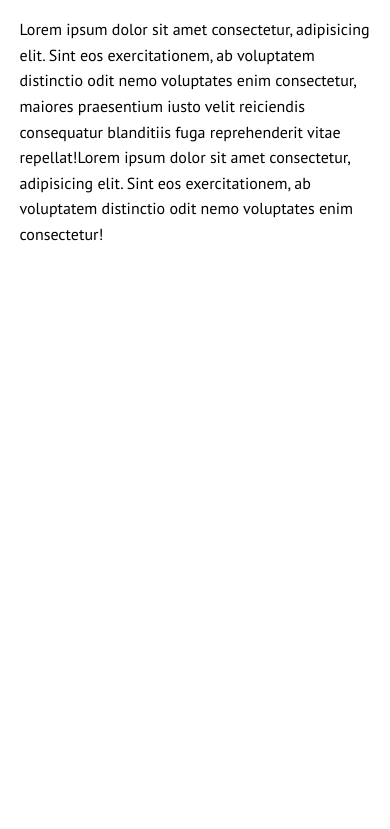
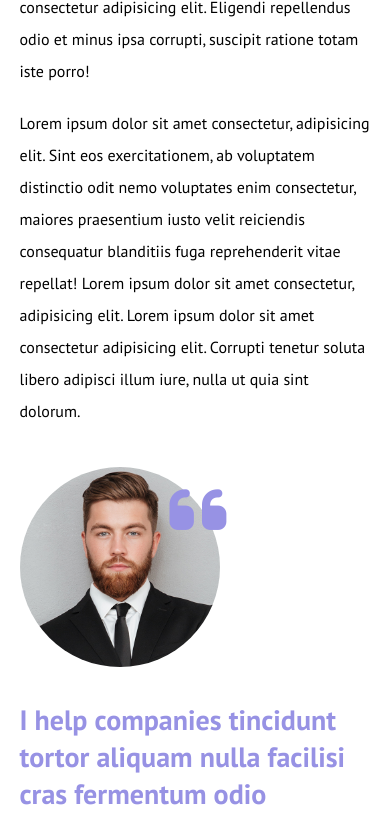
Before and after one commit to rpsobolewski/htmlcss-responsive-layout, a plain HTML site: page index.html in a window 390 px wide. Shown: the part 7639-8468 px from the top of the page. Before the commit the page ends 7887 px from the top, so only its background shows below. Drawn offline with Linux system fonts and the light colour scheme.

Commit message:
about section
completed about section and made it responsive

```diff
--- a/css/style.css
+++ b/css/style.css
@@ -199,15 +199,41 @@ a {
 /*benefits*/
 
 /*about*/
-.about_text h2{
+.about{
+    display: flex;
+    flex-direction: column;
+    margin-bottom: 50px;
+}
+.about_text h1{
     font-size: 40px;
     margin: 30px 0;
     color: #9792E4;
 }
 .about_text p{
-    line-height: 1.6;
+    line-height: 2;
 
 
+}
+.about_img h2{
+    font-size: 28px;
+    margin: 30px 0;
+    color: #9792E4;
+}
+.about_img{
+    position: relative;
+    margin-top: 20px;
+
+}
+
+.about_img .fa-quote-left{
+    position: absolute;
+    color: #9792E4;
+    font-size: 65px;
+    left: 150px;
+    top: 30px;
+}
+.about_img .testimonial{
+    width: 200px;
 }
 /*about*/
 
@@ -268,6 +294,11 @@ a {
 
 }
 
+.linkedin_btn{
+    background-color: #9792E4;
+    padding: 10px 20px;
+    border-radius: 20px;
+}
 /*btn*/
 
 
@@ -322,6 +353,18 @@ a {
         flex-wrap: wrap;
     }
     /*benefits*/
+    /*about*/
+    .about{
+        flex-direction: row;
+    }
+    .about_img{
+        margin-left: 20px;
+        max-width: 230px;
+        min-width: 30%;
+    }
+
+    /*about*/
+
 
 
 }
--- a/index.html
+++ b/index.html
@@ -264,28 +264,43 @@
                 </div>
             </div>
 
-            <div class="about container">
+            <div class="about container"><!--5 section-->
                 <div class="about_text">
-                    <h2>About us</h2>
+                    <h1>About us</h1>
                     <p>Lorem ipsum dolor sit amet consectetur, adipisicing elit.
                         Sint eos exercitationem, ab voluptatem distinctio odit
                         nemo voluptates enim consectetur, maiores praesentium
                         iusto velit reiciendis consequatur blanditiis fuga
-                        reprehenderit vitae repellat!Lorem ipsum dolor sit amet
-                        consectetur, adipisicing elit.
-                        Sint eos exercitationem, ab voluptatem distinctio odit
-                        nemo voluptates enim consectetur!</p>
-                        <br>
+                        reprehenderit vitae repellat! Lorem ipsum dolor sit amet
+                        consectetur, adipisicing elit. Lorem ipsum dolor sit
+                        amet, consectetur adipisicing elit. Eligendi repellendus
+                        odio et minus ipsa corrupti, suscipit ratione totam iste
+                        porro!</p>
+                    <br>
                     <p>Lorem ipsum dolor sit amet consectetur, adipisicing elit.
                         Sint eos exercitationem, ab voluptatem distinctio odit
                         nemo voluptates enim consectetur, maiores praesentium
                         iusto velit reiciendis consequatur blanditiis fuga
-                        reprehenderit vitae repellat!Lorem ipsum dolor sit amet
-                        consectetur, adipisicing elit.
-                        Sint eos exercitationem, ab voluptatem distinctio odit
-                        nemo voluptates enim consectetur!</p>
+                        reprehenderit vitae repellat! Lorem ipsum dolor sit amet
+                        consectetur, adipisicing elit. Lorem ipsum dolor sit
+                        amet consectetur adipisicing elit. Corrupti tenetur
+                        soluta libero adipisci illum iure, nulla ut quia sint
+                        dolorum.</p>
+                </div>
+                <div class="about_img">
+
+                    <img class="testimonial "
+                        src="./img/about.jpg"
+                        alt="man in suit">
+
+                    <h2>I help companies tincidunt tortor aliquam nulla facilisi
+                        cras fermentum odio</h2>
+                    <i class="fa-solid fa-quote-left"></i>
+                    <a class="linkedin_btn" href="#"><i class="fa-brands fa-linkedin"></i> Find me on linkedin</a>
                 </div>
             </div>
+
+            <div class="get_started"></div>
 
         </main>
 
```
